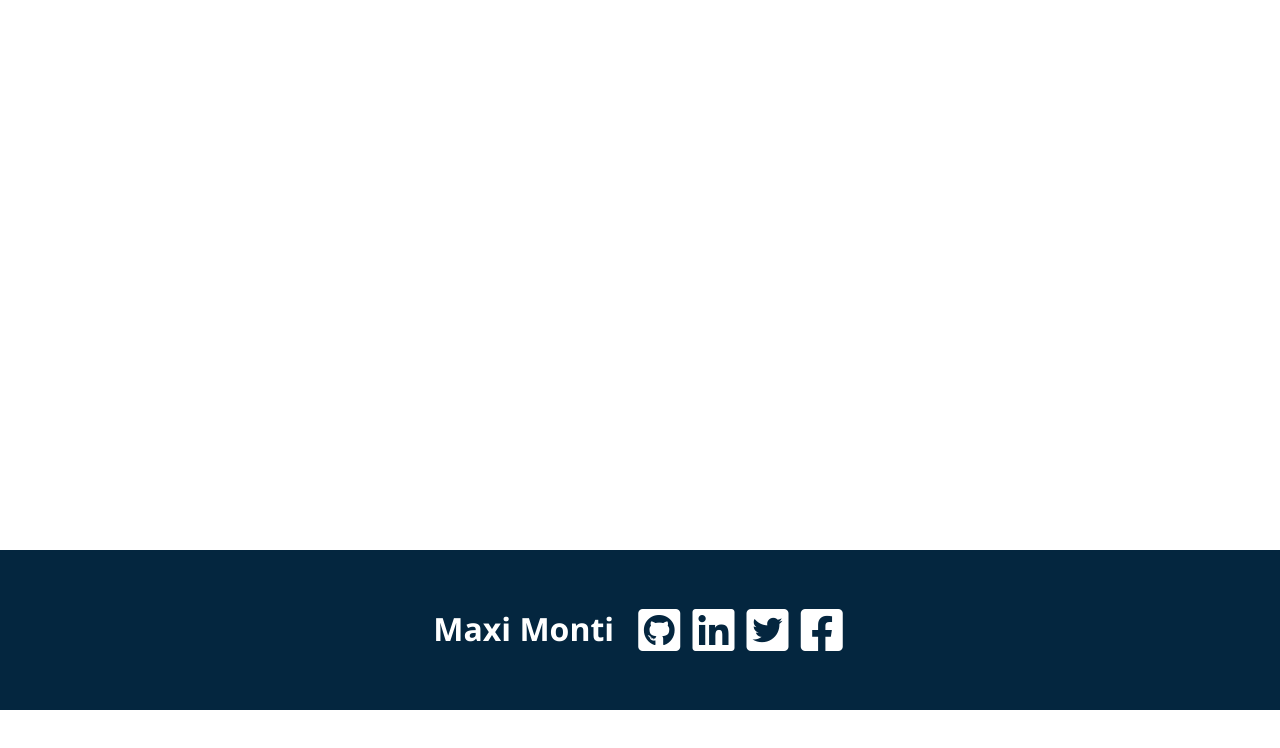
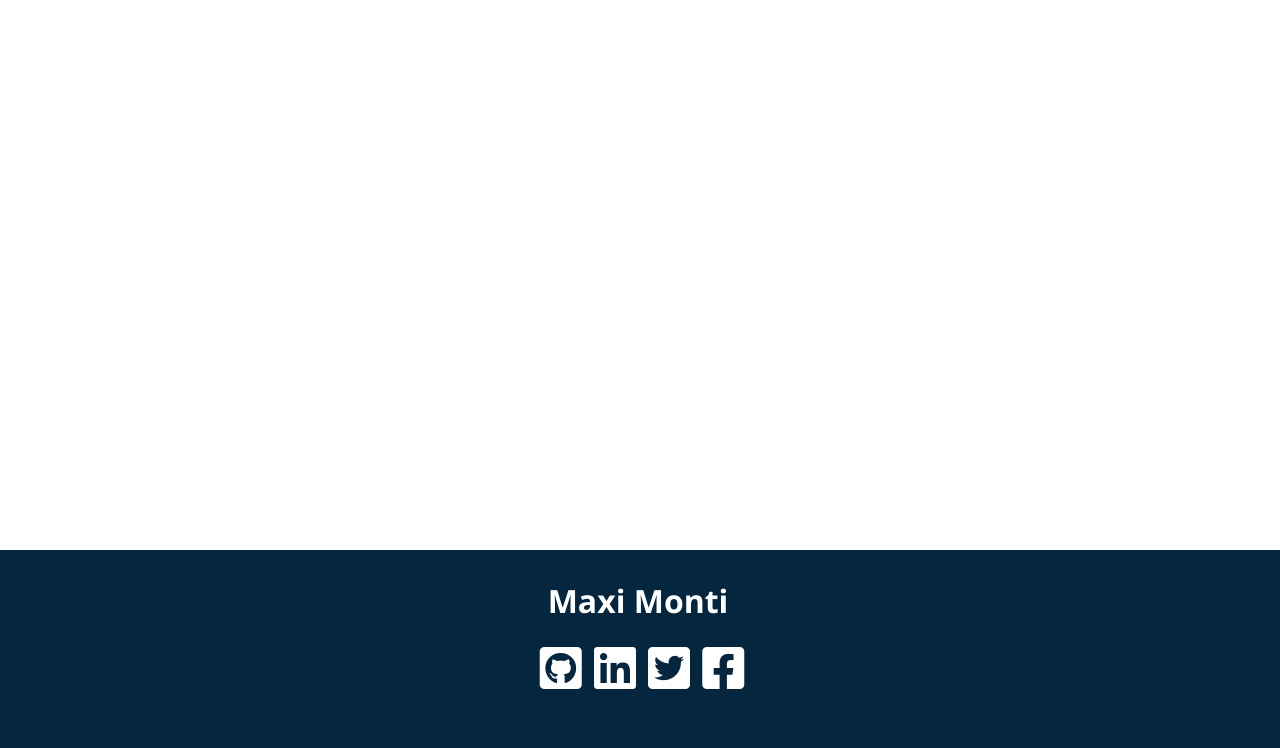
Before and after one commit to maxi-monti/prueba-portfolio, a plain HTML site: page index.html in a window 1280 px wide. Shown: the part 3098-3846 px from the top of the page. Before the commit the page ends 3808 px from the top, so only its background shows below. Drawn offline with nearby package versions, Linux system fonts and the light colour scheme; a script that the page names is missing.

Commit message:
once commit prueba-portfolio

```diff
--- a/index.html
+++ b/index.html
@@ -184,8 +184,10 @@
 
 
   <footer class="azul-fondo text-center">
-    <h2 class="text-center mr-2 d-inline middle">Maxi Monti</h2>
-    <div class="text-center ml-2 d-inline">
+    <div class="">
+      <h2 class="text-center mr-1 d-inline middle">Maxi Monti</h2>
+    </div>
+    <div class="text-center ml-1 d-inline">
       <a class="icono-footer px-1" target="_blank" href="https://github.com/maxi-monti"><i class="fab fa-github-square"></i></a>
       <a class="icono-footer px-1" target="_blank" href="https://www.linkedin.com/in/maximilianomonti/"><i class="fab fa-linkedin"></i></a>
       <a class="icono-footer px-1" target="_blank" href="https://twitter.com/maxi_monti"><i class="fab fa-twitter-square"></i></a>
```
